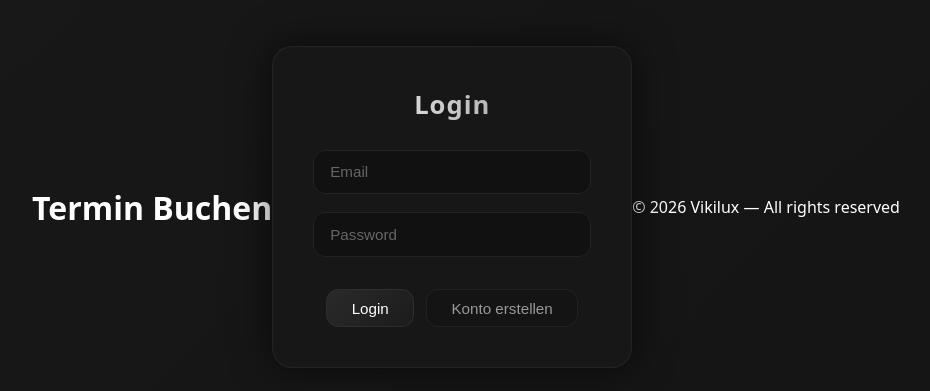
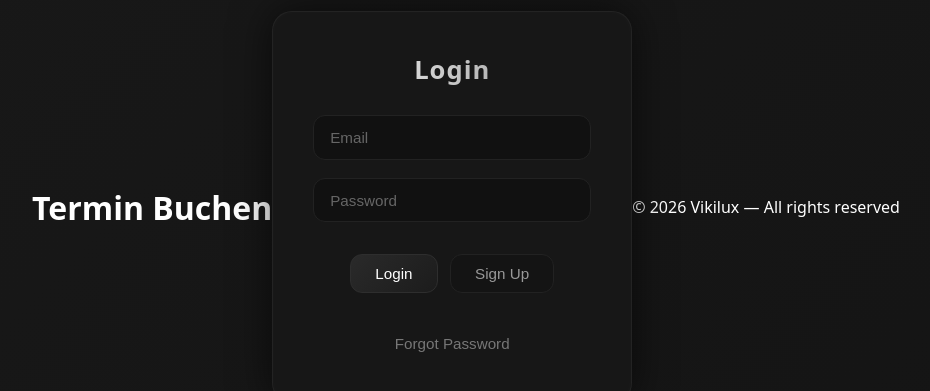
Before and after one commit to emergency-german/termin-buchen, a Next.js app: page / in a window 1280 px wide. Shown: the part 193-584 px from the top of the page, without its empty margins (174-1104 px from the left). Built offline with nearby package versions, Linux system fonts and the light colour scheme.

Commit message:
Update page.tsx

```diff
--- a/app/page.tsx
+++ b/app/page.tsx
@@ -1,77 +1,77 @@
-"use client";
+"use client"; // damit wir clientseitige Events nutzen können
 
 import { useState } from "react";
-import { useRouter } from "next/navigation";
+import { prisma } from "@/lib/prisma";
+import bcrypt from "bcryptjs";
+import { signToken } from "@/lib/jwt";
 
 export default function LoginPage() {
-  const router = useRouter();
-
   const [email, setEmail] = useState("");
   const [password, setPassword] = useState("");
   const [error, setError] = useState("");
 
-  async function handleSubmit(e: React.FormEvent<HTMLFormElement>) {
+  const handleLogin = async (e: React.FormEvent) => {
     e.preventDefault();
 
-    setError("");
-
-    const res = await fetch("/api/auth/login", {
-      method: "POST",
-      headers: {
-        "Content-Type": "application/json",
-      },
-      body: JSON.stringify({ email, password }),
-    });
-
-    const data = await res.json();
-
-    if (!res.ok) {
-      setError(data.error || "Something went wrong");
+    try {
+      // Direkte Prüfung in der Page
+      const user = await prisma.user.findUnique({ where: { email } });
+      if (!user) {
+        setError("User not found");
         return;
       }
 
-    router.push("/"); // nach login weiterleiten
+      const valid = await bcrypt.compare(password, user.password);
+      if (!valid) {
+        setError("Invalid password");
+        return;
       }
 
+      const token = await signToken({ id: user.id, role: user.role }, "7d");
+
+      // Cookie setzen (clientseitig nicht optimal, besser via API, aber geht auch hier)
+      document.cookie = `token=${token}; path=/; HttpOnly`;
+
+      setError("");
+      alert("Login successful!"); // später redirect zu /admin oder /dashboard
+
+    } catch (err) {
+      console.error(err);
+      setError("Something went wrong");
+    }
+  };
+
   return (
-    <form className="form" onSubmit={handleSubmit}>
+    <div className="login-wrapper">
+      <form className="form" onSubmit={handleLogin}>
         <p id="heading">Login</p>
-
         <div className="field">
           <input
-          type="email"
             placeholder="Email"
             className="input-field"
+            type="email"
             value={email}
             onChange={(e) => setEmail(e.target.value)}
+            required
           />
         </div>
-
         <div className="field">
           <input
-          type="password"
             placeholder="Password"
             className="input-field"
+            type="password"
             value={password}
             onChange={(e) => setPassword(e.target.value)}
+            required
           />
         </div>
-
-      {error && <p style={{ color: "red" }}>{error}</p>}
-
+        {error && <p style={{ color: "red", textAlign: "center" }}>{error}</p>}
         <div className="btn">
-        <button type="submit" className="button1">
-          Login
-        </button>
-
-        <button
-          type="button"
-          className="button2"
-          onClick={() => router.push("/register")}
-        >
-          Konto erstellen
-        </button>
+          <button className="button1" type="submit">Login</button>
+          <button className="button2" type="button">Sign Up</button>
         </div>
+        <button className="button3">Forgot Password</button>
       </form>
+    </div>
   );
 }
```
Lines whose indentation alone changed are shown as unchanged.
